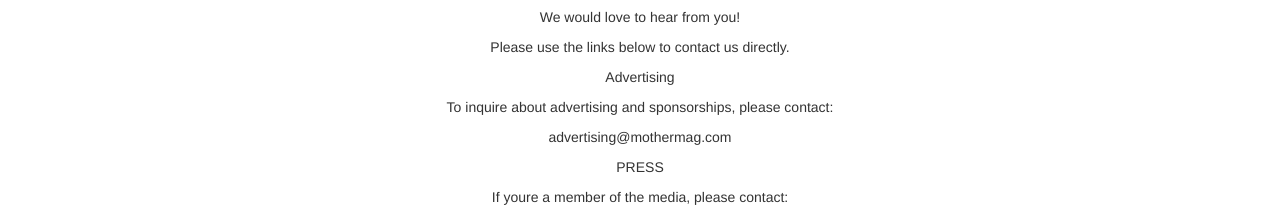
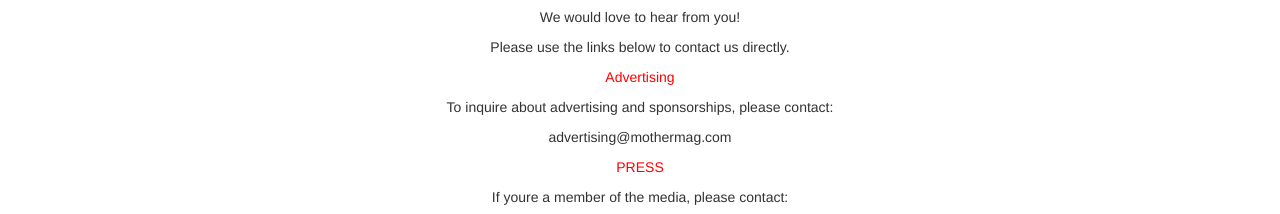
Before and after one commit to Timothycocores/whickeyandrye, a plain HTML site: page contact.html in a window 1280 px wide. Shown: the part 440-654 px from the top of the page. Drawn offline with nearby package versions, Linux system fonts and the light colour scheme; a web font is replaced by a local one.

Commit message:
color added to subjects on contact

```diff
--- a/contact.css
+++ b/contact.css
@@ -120,3 +120,7 @@
 .pageContent{
     text-align: center;
 }
+
+.headings{
+    color: red;
+}
--- a/contact.html
+++ b/contact.html
@@ -31,11 +31,14 @@
 </div>
 <p>We would love to hear from you!</p>
 <p>Please use the links below to contact us directly.</p>
+<div class="headings">
 <p>Advertising</p>
+</div>
 <p>To inquire about advertising and sponsorships, please contact:</p>
 </p>advertising@mothermag.com</p>
+<div class="headings">
 <p>PRESS</p>
-
+</div>
 <p>If youre a member of the media, please contact:</p>
 <p>press@mothermag.com</p>
 <p>KATIE & JAMES</p>
```
